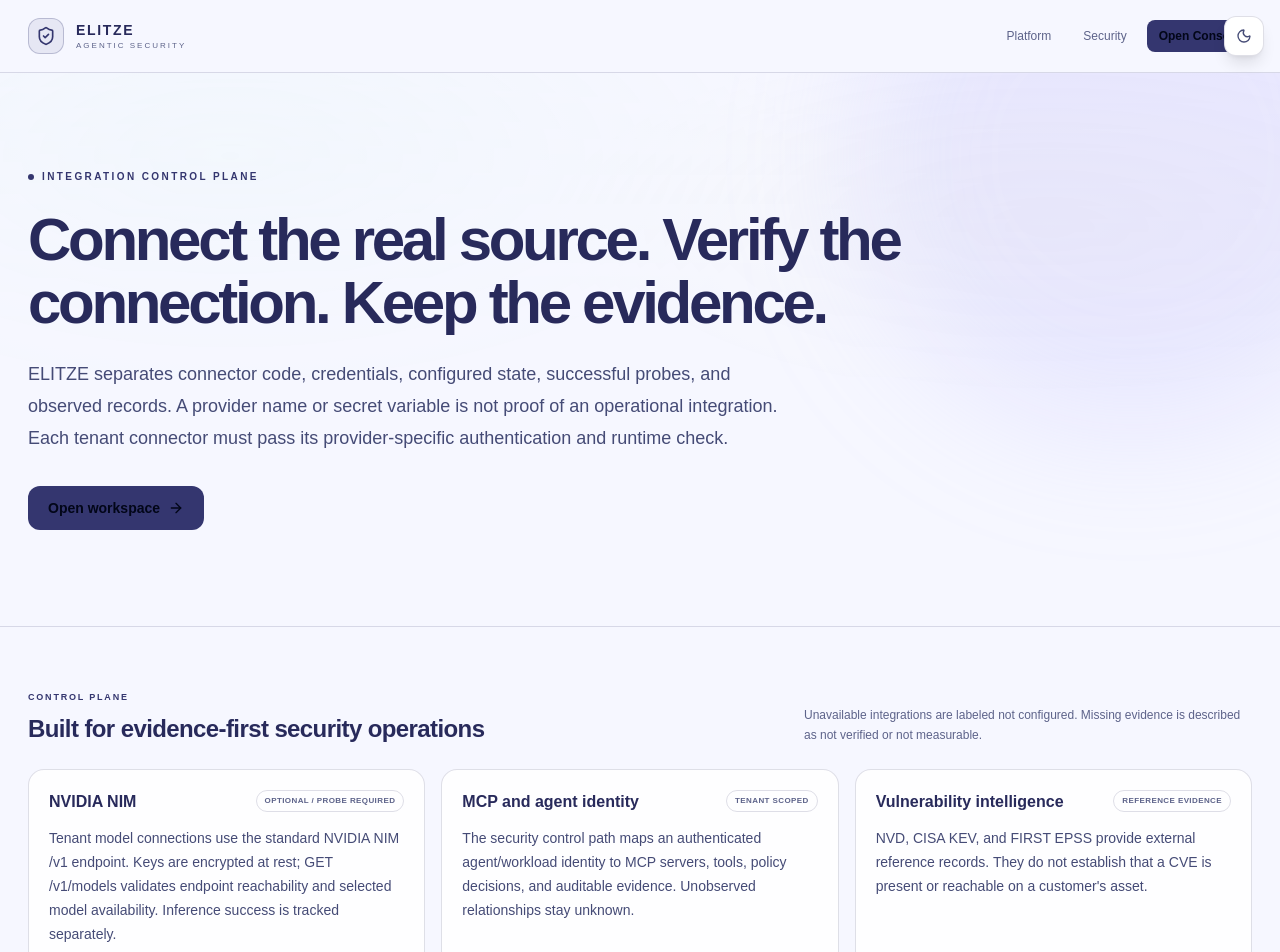
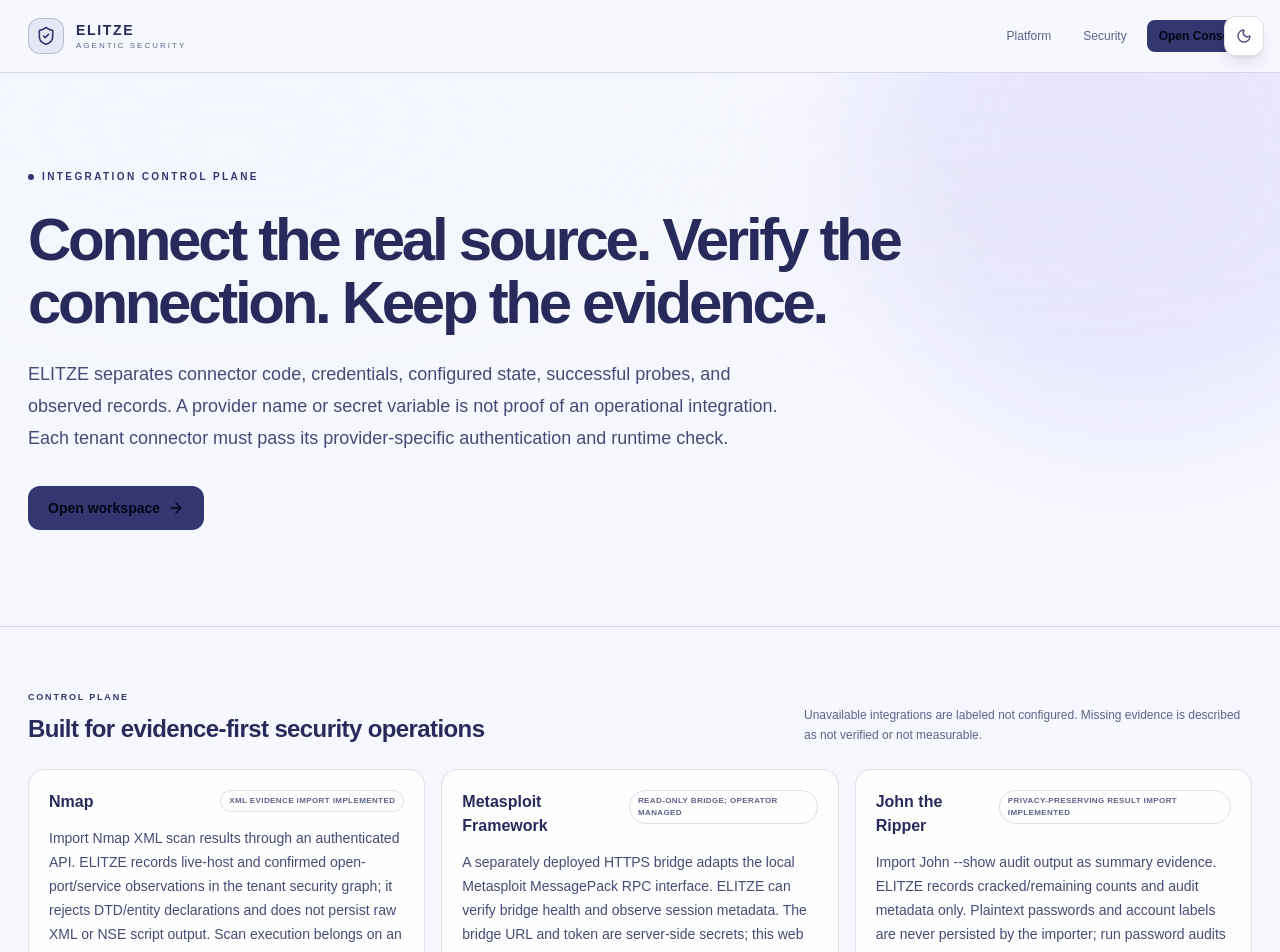
Before and after one commit to terrell0780/elitze-agentic-security, a Next.js app: page /integrations in a window 1280 px wide. Shown: the top 952 px of the page. Built offline with nearby package versions, Linux system fonts and the light colour scheme; no server answers.

Commit message:
Document Nmap Metasploit and John the Ripper integrations

```diff
--- a/src/app/integrations/page.tsx
+++ b/src/app/integrations/page.tsx
@@ -4,10 +4,10 @@ import { productionConfig } from "@/config/production";
 
 const url = productionConfig.canonicalOrigin + "/integrations";
 export const metadata: Metadata = {
-  title: "Security Integrations: NVIDIA NIM, MCP, SIEM and Threat Feeds",
-  description: "Understand ELITZE's tenant-scoped integration layer, encrypted model credentials, public vulnerability intelligence, and source-specific connection verification.",
+  title: "Security Integrations: Nmap, Metasploit, John the Ripper, MCP and SIEM",
+  description: "ELITZE security integrations for Nmap XML evidence, privacy-preserving John the Ripper audit results, guarded Metasploit RPC observation, SIEM, and threat intelligence.",
   alternates: { canonical: url },
-  openGraph: { type: "website", url, title: "ELITZE Security Integrations", description: "Connect authorized sources and prove each integration with a real probe." },
+  openGraph: { type: "website", url, title: "ELITZE Security Integrations", description: "Connect authorized sources and preserve source-specific, tenant-scoped evidence." },
 };
 
 export default function Page() {
@@ -16,6 +16,9 @@ export default function Page() {
     title="Connect the real source. Verify the connection. Keep the evidence."
     description="ELITZE separates connector code, credentials, configured state, successful probes, and observed records. A provider name or secret variable is not proof of an operational integration. Each tenant connector must pass its provider-specific authentication and runtime check."
     panels={[
+      { title: "Nmap", body: "Import Nmap XML scan results through an authenticated API. ELITZE records live-host and confirmed open-port/service observations in the tenant security graph; it rejects DTD/entity declarations and does not persist raw XML or NSE script output. Scan execution belongs on an authorized runner, not a public web server.", state: "XML evidence import implemented" },
+      { title: "Metasploit Framework", body: "A separately deployed HTTPS bridge adapts the local Metasploit MessagePack RPC interface. ELITZE can verify bridge health and observe session metadata. The bridge URL and token are server-side secrets; this web endpoint does not expose arbitrary module/exploit execution.", state: "Read-only bridge; operator managed" },
+      { title: "John the Ripper", body: "Import John --show audit output as summary evidence. ELITZE records cracked/remaining counts and audit metadata only. Plaintext passwords and account labels are never persisted by the importer; run password audits on a controlled, authorized worker.", state: "Privacy-preserving result import implemented" },
       { title: "NVIDIA NIM", body: "Tenant model connections use the standard NVIDIA NIM /v1 endpoint. Keys are encrypted at rest; GET /v1/models validates endpoint reachability and selected model availability. Inference success is tracked separately.", state: "Optional / probe required" },
       { title: "MCP and agent identity", body: "The security control path maps an authenticated agent/workload identity to MCP servers, tools, policy decisions, and auditable evidence. Unobserved relationships stay unknown.", state: "Tenant scoped" },
       { title: "Vulnerability intelligence", body: "NVD, CISA KEV, and FIRST EPSS provide external reference records. They do not establish that a CVE is present or reachable on a customer's asset.", state: "Reference evidence" },
```
